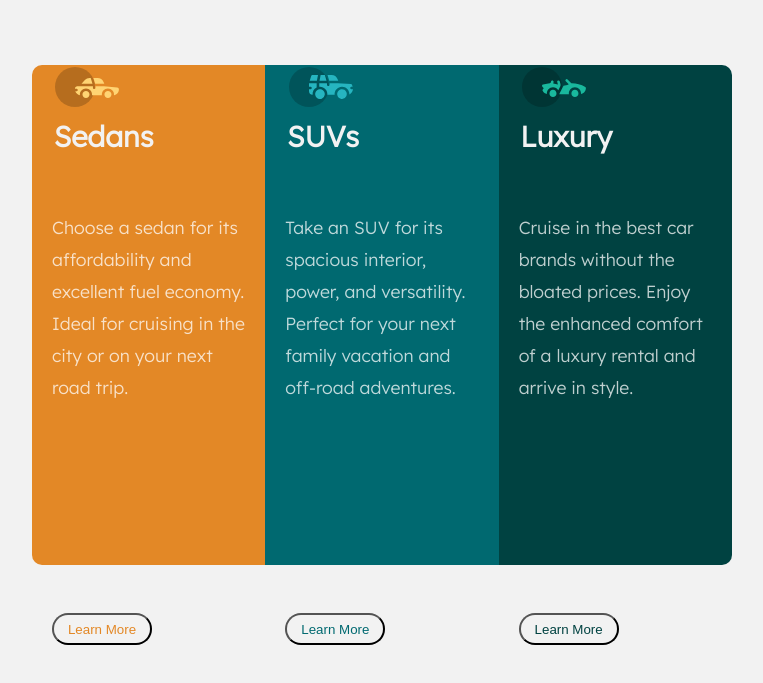
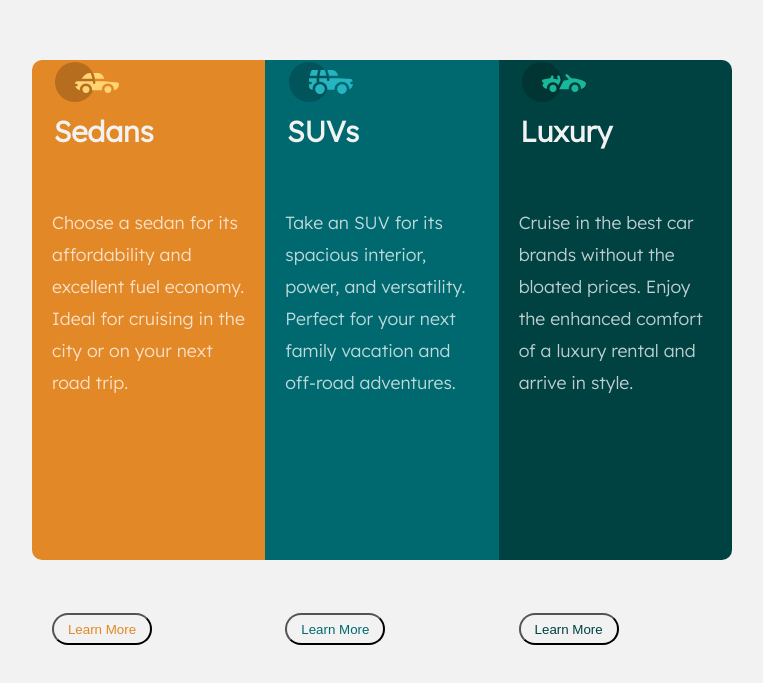
Before and after one commit to Jfkay531/jfkay-3-column-card-component, a plain HTML site: page index.html in a window 1280 px wide. Shown: the part 125-808 px from the top of the page, without its empty margins (258-1021 px from the left). Drawn offline with Linux system fonts and the light colour scheme.

Commit message:
Update style.css

```diff
--- a/style.css
+++ b/style.css
@@ -127,7 +127,7 @@
 .container {
     width: 700px;
     height: 800px;
-    margin: 15px;
+    margin: 10px;
     display: flex;
     justify-content:center;
     align-items: center;
@@ -135,7 +135,7 @@
 
   p {
     font-size: 1.1rem;
-    padding: 45px 20px;
+    padding: 45px 20px 20px 20px;
 
   }
 
```
